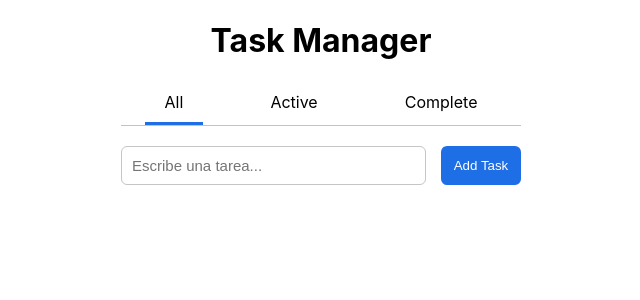
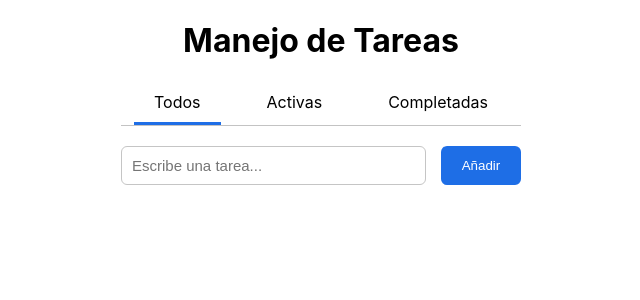
Before and after one commit to Blackdeerbrand/Task_Manager, a React (Create React App) app: page / in a window 1280 px wide. Shown: the top 300 px of the page, without its empty margins (319-959 px from the left). Built offline with nearby package versions, Linux system fonts and the light colour scheme.

Commit message:
[/] Update README

```diff
--- a/src/components/Searchbar.js
+++ b/src/components/Searchbar.js
@@ -4,7 +4,6 @@ export const Searchbar = ({saveTask}) =>{
 
 
   //Send data through the button
-
   const savedatafromButton = () =>{
     let text = document.querySelector('.taskcreator').value
     if(text !== ""){
@@ -24,7 +23,7 @@ export const Searchbar = ({saveTask}) =>{
          placeholder="Escribe una tarea..."
 
         />
-        <button onClick={savedatafromButton}>Add Task</button>
+        <button onClick={savedatafromButton}>Añadir</button>
       </div>
     </>
   )
--- a/src/views/Main.js
+++ b/src/views/Main.js
@@ -52,7 +52,7 @@ export default function TaskTabs() {
     localStorage.setItem('tasks', JSON.stringify([...tasklist, task]));
   }
 
-  //Delete
+  //Delete Task
   const deleteTask = (id) => {
     if(id === 'all'){
       let newList = tasklist.filter((task)=>{return task.done !== true})
@@ -66,7 +66,7 @@ export default function TaskTabs() {
     }
   }
 
-  //Update
+  //Update Task
   const updateTask = (id, status) => {
     let newArray = []
     tasklist.forEach((task)=>{
@@ -87,20 +87,20 @@ export default function TaskTabs() {
 
   return (
     <>
-      <h1>Task Manager</h1>
+      <h1>Manejo de Tareas</h1>
       <div id="options">
         <div onClick={(e)=>{
           settabview('all')
           changeOption(e)
-        }} className="active" >All</div>
+        }} className="active" >Todos</div>
         <div onClick={(e)=>{
           settabview('active')
           changeOption(e)
-        }}>Active</div>
+        }}>Activas</div>
         <div onClick={(e)=>{
           settabview('completed')
           changeOption(e)
-        }}>Complete</div>
+        }}>Completadas</div>
       </div>
       <Searchbar saveTask={(task)=>{addTask(task)}} />
       <TaskList
```
Also changed, not shown: 1 other file (tests, documents, lock files or other folders).
